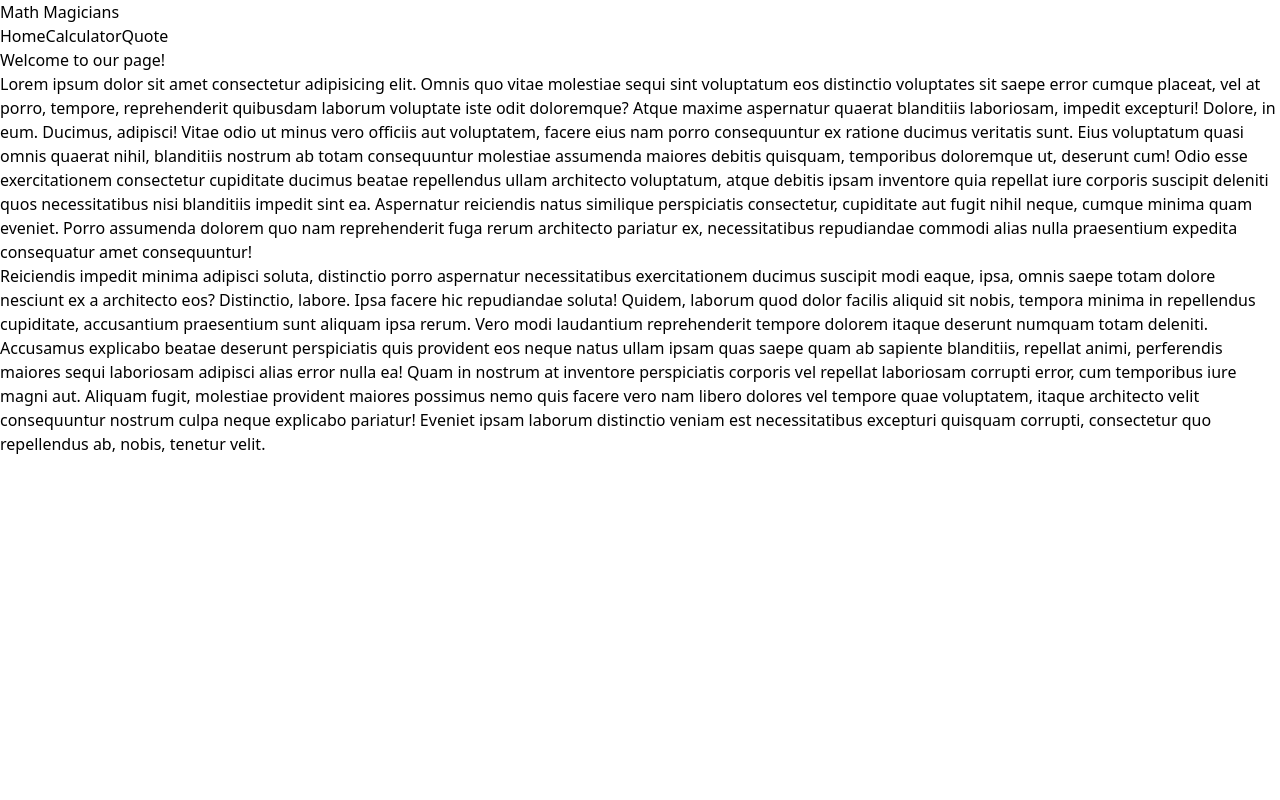
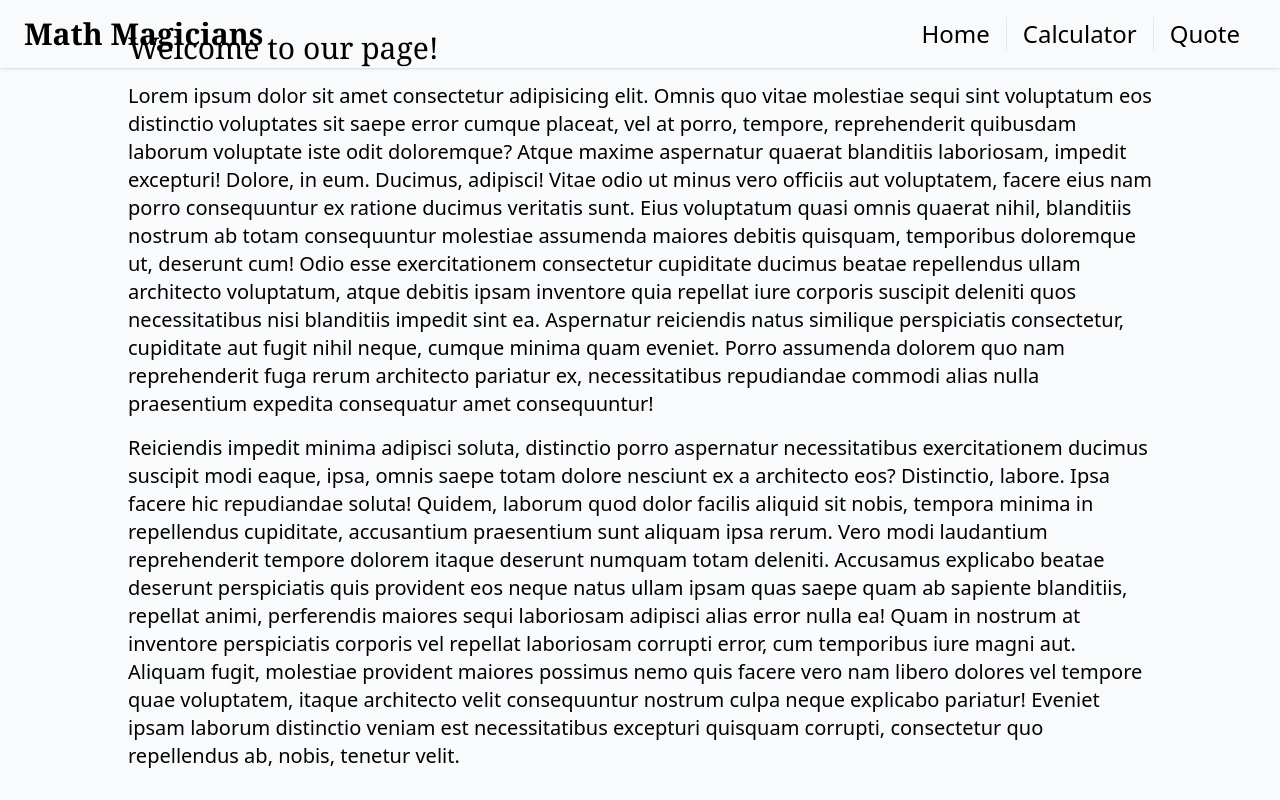
Before and after one commit to williamrolando88/math-magicians, a React (Create React App) app: page / in a window 1280 px wide. Built offline with nearby package versions, Linux system fonts and the light colour scheme.

Commit message:
Add basic styling

```diff
--- a/package.json
+++ b/package.json
@@ -1,6 +1,6 @@
 {
   "name": "math-magicians",
-  "version": "0.1.0",
+  "version": "0.2.0",
   "private": true,
   "dependencies": {
     "@testing-library/jest-dom": "^5.16.1",
--- a/src/App.jsx
+++ b/src/App.jsx
@@ -1,14 +1,13 @@
 import React from 'react';
 import { BrowserRouter, Route, Routes } from 'react-router-dom';
 import BasicCalculator from './components/BasicCalculator';
-import Calculator from './components/Calculator';
 import Home from './components/Home';
 import Navbar from './components/Navbar';
 import Quote from './components/Quote';
 
 const App = () => (
   <BrowserRouter>
-    <div>
+    <div className="flex justify-center items-center bg-slate-50 h-screen">
       <Navbar />
       <Routes>
         <Route path="/" element={<Home />} />
--- a/src/components/BasicCalculator.jsx
+++ b/src/components/BasicCalculator.jsx
@@ -1,15 +1,13 @@
 import React from 'react';
 import Calculator from './Calculator';
 
-const BasicCalculator = () => {
-  return (
+const BasicCalculator = () => (
+  <main className="flex items-center justify-between w-3/5">
+    <h2 className="text-2xl">Give me something to calculate!</h2>
     <div>
-      <h2>Give me something to calculate!</h2>
-      <div>
-        <Calculator />
-      </div>
+      <Calculator />
     </div>
-  );
-};
+  </main>
+);
 
 export default BasicCalculator;
--- a/src/components/Home.jsx
+++ b/src/components/Home.jsx
@@ -1,10 +1,10 @@
 import React from 'react';
 
 const Home = () => (
-  <div>
-    <h1>Welcome to our page!</h1>
-    <div>
-      <p>
+  <section className="text-xl w-4/5">
+    <h1 className="text-3xl font-serif">Welcome to our page!</h1>
+    <div className="mt-4 ">
+      <p className="mt-4">
         Lorem ipsum dolor sit amet consectetur adipisicing elit. Omnis quo vitae
         molestiae sequi sint voluptatum eos distinctio voluptates sit saepe
         error cumque placeat, vel at porro, tempore, reprehenderit quibusdam
@@ -24,7 +24,7 @@ const Home = () => (
         repudiandae commodi alias nulla praesentium expedita consequatur amet
         consequuntur!
       </p>
-      <p>
+      <p className="mt-4">
         Reiciendis impedit minima adipisci soluta, distinctio porro aspernatur
         necessitatibus exercitationem ducimus suscipit modi eaque, ipsa, omnis
         saepe totam dolore nesciunt ex a architecto eos? Distinctio, labore.
@@ -44,7 +44,7 @@ const Home = () => (
         repellendus ab, nobis, tenetur velit.
       </p>
     </div>
-  </div>
+  </section>
 );
 
 export default Home;
--- a/src/components/Navbar.jsx
+++ b/src/components/Navbar.jsx
@@ -2,16 +2,24 @@ import React from 'react';
 import { Link } from 'react-router-dom';
 
 const Navbar = () => (
-  <div>
-    <nav>
-      <h1>Math Magicians</h1>
+  <header className="fixed top-0 left-0 shadow w-full px-6 py-4">
+    <nav className="flex justify-between items-center text-2xl">
+      <h1 className="text-3xl font-semibold font-serif">Math Magicians</h1>
       <div>
-        <Link to="/">Home</Link>
-        <Link to="/basic-calculator">Calculator</Link>
-        <Link to="/quote">Quote</Link>
+        <Link className="border-r px-4 hover:text-orange-500" to="/">
+          Home
+        </Link>
+        <Link
+          className="border-r px-4 hover:text-orange-500"
+          to="/basic-calculator">
+          Calculator
+        </Link>
+        <Link className="px-4 hover:text-orange-500" to="/quote">
+          Quote
+        </Link>
       </div>
     </nav>
-  </div>
+  </header>
 );
 
 export default Navbar;
--- a/src/components/Quote.jsx
+++ b/src/components/Quote.jsx
@@ -1,13 +1,13 @@
 import React from 'react';
 
 const Quote = () => (
-  <div>
-    <h1>Lets get you inspired!</h1>
-    <blockquote>
+  <section>
+    <h2 className="text-2xl">Lets get you inspired!</h2>
+    <blockquote className="text-xl mt-4">
       Mathematics is not about numbers, equations, computations or algorithms,
       is about understanding. - William Paul Thurston
     </blockquote>
-  </div>
+  </section>
 );
 
 export default Quote;
```
